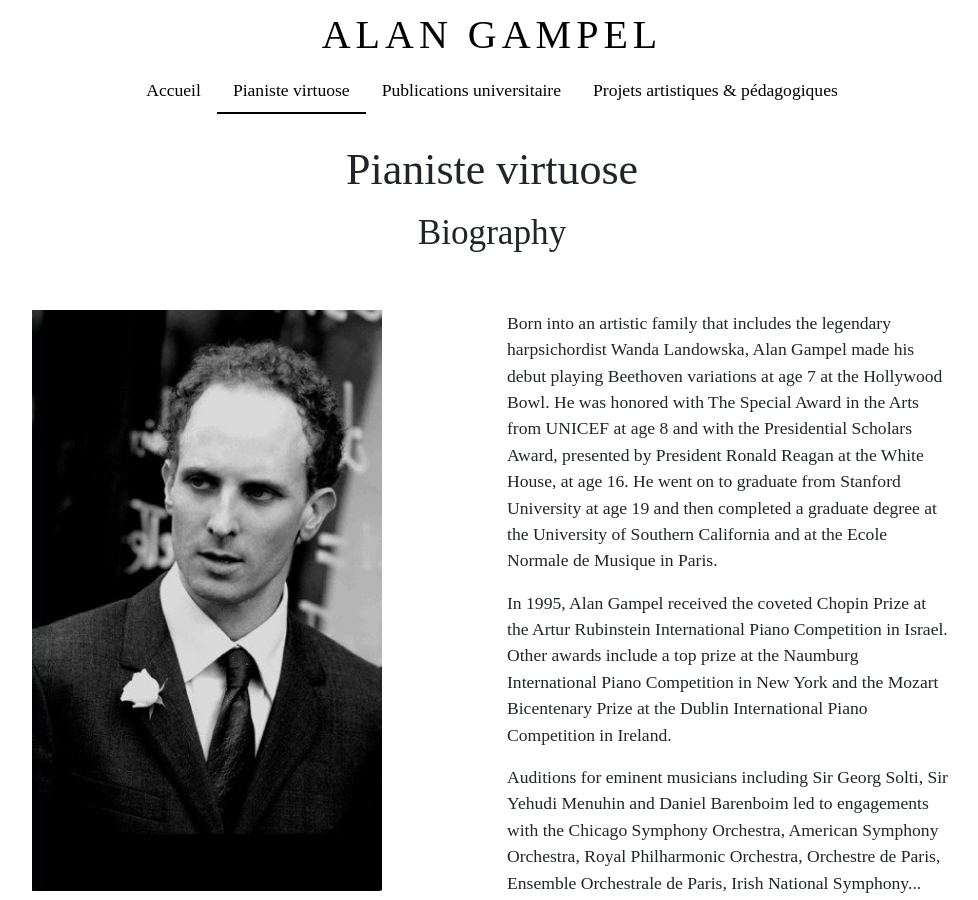
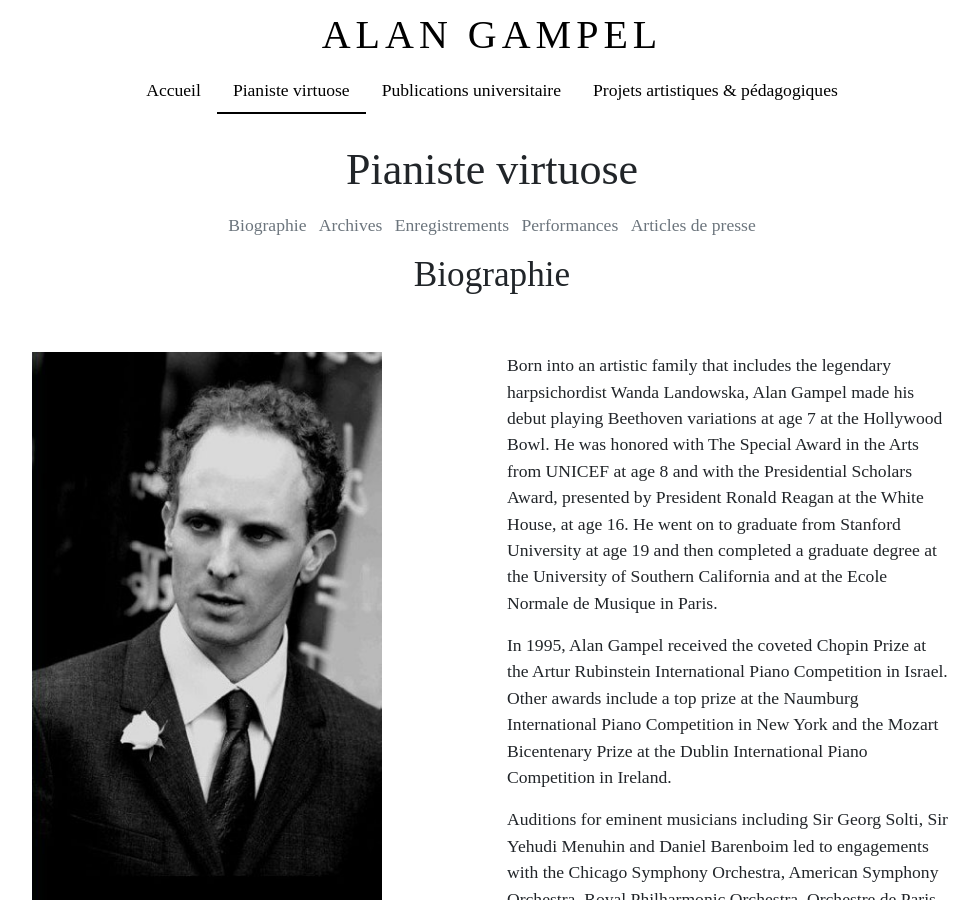
Before and after one commit to arnaudlevy/alan, a Jekyll site: the page built from pianiste.html, in a window 1280 px wide and 900 px high. Shown: the whole window, without its empty margins (148-1126 px from the left). Built offline with Jekyll 4.4.1, drawn with Linux system fonts in a browser that asks for light colours; some web fonts are replaced.

Commit message:
pianiste

```diff
--- a/pianiste.html
+++ b/pianiste.html
@@ -4,8 +4,15 @@ layout: default
 description: Alan Gampel, pianiste virtuose
 permalink: /pianiste
 ---
+<ul class="list-inline text-center">
+  <li class="list-inline-item"><a href="#biographie" class="text-muted">Biographie</a></li>
+  <li class="list-inline-item"><a href="#archives" class="text-muted">Archives</a></li>
+  <li class="list-inline-item"><a href="#enregistrements" class="text-muted">Enregistrements</a></li>
+  <li class="list-inline-item"><a href="#performances" class="text-muted">Performances</a></li>
+  <li class="list-inline-item"><a href="#articles" class="text-muted">Articles de presse</a></li>
+</ul>
 
-<h2 class="text-center">Biography</h2>
+<h2 id="biographie" class="text-center">Biographie</h2>
 
 <div class="row">
   <div class="offset-md-1 col-md-4 mt-5">
@@ -105,7 +112,7 @@ permalink: /pianiste
   </div>
 </div>
 
-<h2 class="text-center mt-5">Archives</h2>
+<h2 id="archives" class="text-center mt-5">Archives</h2>
 
 <div class="row">
   {% for new in site.data.news %}
@@ -116,7 +123,7 @@ permalink: /pianiste
   {% endfor %}
 </div>
 
-<h2 class="text-center">Enregistrements</h2>
+<h2 id="enregistrements" class="text-center">Enregistrements</h2>
 
 <div class="row">
   {% for media in site.data.videos %}
@@ -141,7 +148,7 @@ permalink: /pianiste
   {% endfor %}
 </div>
 
-<h2 class="text-center">Performances</h2>
+<h2 id="performances" class="text-center">Performances</h2>
 
 <div class="row">
   <div class="col-md-6 mt-5">
@@ -242,7 +249,7 @@ permalink: /pianiste
   </div>
 </div>
 
-<h2 class="text-center">Articles de presse</h2>
+<h2 id="articles" class="text-center">Articles de presse</h2>
 
 <div class="row">
   {% for release in site.data.press %}
```
